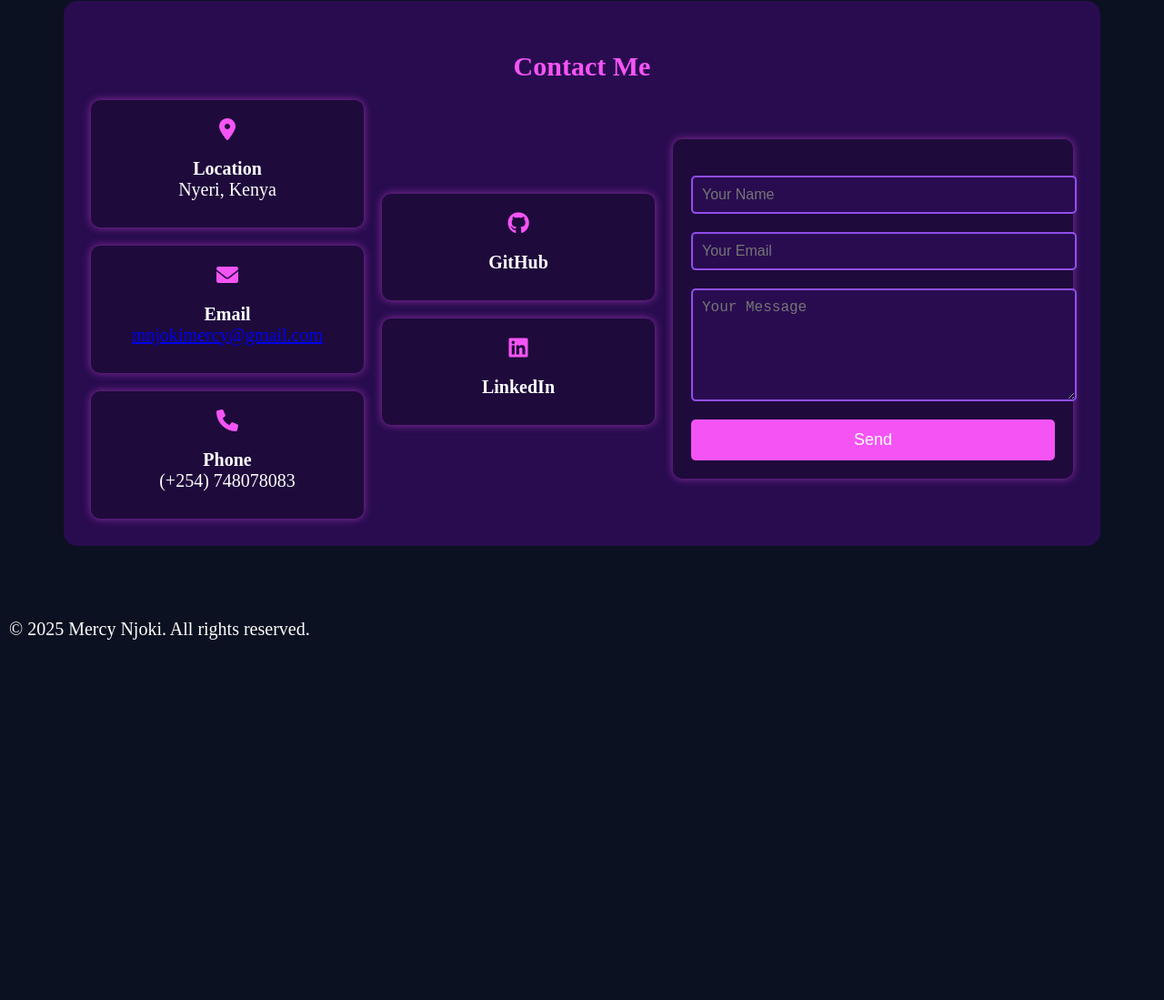
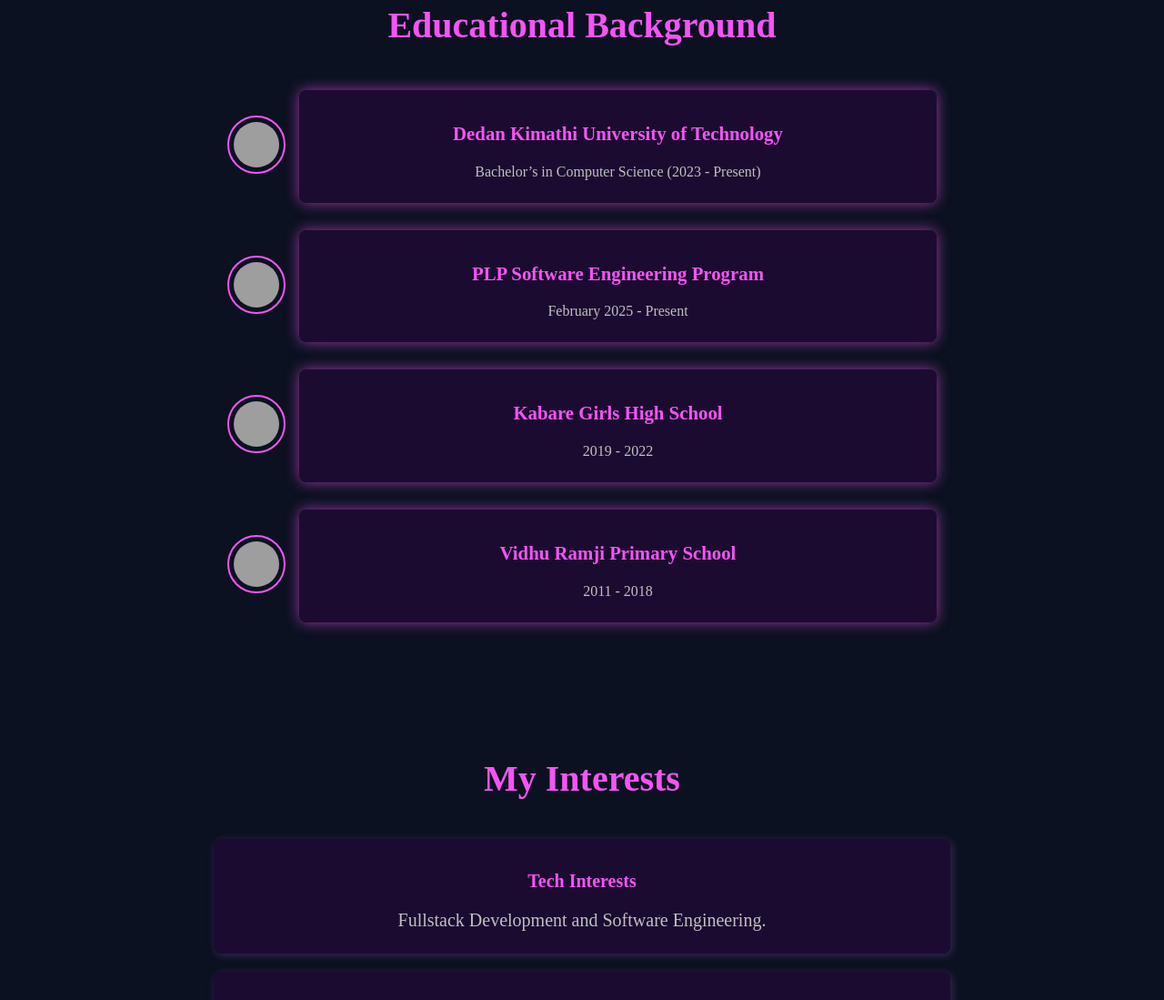
Before and after one commit to m-njoki/portfolio, a plain HTML site: page index.html in a window 1280 px wide. Shown: the part 1701-2800 px from the top of the page at 91% size. Before the commit the page ends 2414 px from the top, so only its background shows below. Drawn offline with Linux system fonts and the light colour scheme; grey boxes are pictures that could not be loaded.

Commit message:
Finished  up

```diff
--- a/index.html
+++ b/index.html
@@ -15,6 +15,7 @@
                 <li><a href="#about">About Me</a></li>
                 <li><a href="#skills">Skills</a></li>
                 <li><a href="#projects">Projects</a></li>
+                <li><a href="#education">Education</a></li>
                 <li><a href="#contact">Contact</a></li>
             </ul>
         </nav>
@@ -39,7 +40,6 @@
 
             <img src="abt.jpg" alt="A professional photo of Mercy Njoki" class="profile-pic">
             </div>
-
 
             <section id="skills">
                 <h1>Skills</h1>
@@ -83,6 +83,71 @@
                         <img src="image/3.png" alt="A game counter">
                         <a href="https://extraordinary-scone-99a109.netlify.app/">Scrabble Counter</a>
                         <p>A counter for Scrabble marks.</p>
+                    </div>
+                </div>
+            </section>
+
+            <section id="education">
+                <h1>Educational Background</h1>
+                <div class="timeline">
+
+                    <!-- University -->
+                    <div class="timeline-item">
+                        <div class="timeline-icon">
+                            <img src="https://encrypted-tbn0.gstatic.com/images?q=tbn:ANd9GcS4ADiW_CJPlln6zqjsHARvbJlINmSbOWR2fA&s" alt="University Logo">
+                        </div>
+                        <div class="timeline-card">
+                            <h3>Dedan Kimathi University of Technology</h3>
+                            <p>Bachelor’s in Computer Science (2023 - Present)</p>
+                        </div>
+                    </div>
+
+                    <!-- PLP Program -->
+                    <div class="timeline-item">
+                        <div class="timeline-icon">
+                            <img src="https://encrypted-tbn0.gstatic.com/images?q=tbn:ANd9GcQ28M-FBUptvdaESVPiUGWhU13xcvWPMkseOgHiGPeZF7VIhXH7DO47qrVct8vUYf-X8l8&usqp=CAU" alt="PLP Logo">
+                        </div>
+                        <div class="timeline-card">
+                            <h3>PLP Software Engineering Program</h3>
+                            <p>February 2025 - Present</p>
+                        </div>
+                    </div>
+
+                    <!-- High School -->
+                    <div class="timeline-item">
+                        <div class="timeline-icon">
+                            <img src="https://encrypted-tbn0.gstatic.com/images?q=tbn:ANd9GcSwUB_P9igcQlhTcoleNBgdpYYB2OxpQpNgng&s" alt="Kabare Girls Logo">
+                        </div>
+                        <div class="timeline-card">
+                            <h3>Kabare Girls High School</h3>
+                            <p>2019 - 2022</p>
+                        </div>
+                    </div>
+
+                    <!-- Primary School -->
+                    <div class="timeline-item">
+                        <div class="timeline-icon">
+                            <img src="https://encrypted-tbn0.gstatic.com/images?q=tbn:ANd9GcT7XKwyD9tO2Xbj7WtKC1F8OzkPtaVOH3_dAQ&s" alt="Vidhu Ramji Logo">
+                        </div>
+                        <div class="timeline-card">
+                            <h3>Vidhu Ramji Primary School</h3>
+                            <p>2011 - 2018</p>
+                        </div>
+                    </div>
+
+                </div>
+            </section>
+
+            <section id="interests">
+                <h1>My Interests</h1>
+                <div class="interests-container">
+                    <div class="interest-item">
+                        <h3>Tech Interests</h3>
+                        <p>Fullstack Development and Software Engineering.</p>
+                    </div>
+                    <div class="interest-item">
+                        <h3>Personal Interests</h3>
+                        <p>Drawing, Dancing, Swimming.</p>
                     </div>
                 </div>
             </section>
--- a/styles.css
+++ b/styles.css
@@ -26,6 +26,10 @@ h1{
     font-size: 40px;
     font-weight: bold;
 }
+h3{
+    font-size: 20px;
+    color: rgb(245, 84, 245);
+}
 
 /*Nav section*/
 nav{
@@ -48,9 +52,10 @@ nav ul li a{
     font-weight: bold;
     color: rgb(245, 84, 245);
 }
+
 nav ul li a:hover{
     background-color: rgb(60, 10, 100);
-    border: #ffffff solid 2px;
+    border: #924eeb solid 2px;
     border-radius: 5px;
     padding: 5px;
     color: white;
@@ -124,7 +129,7 @@ main{
 }
 
 .skill-card {
-    background-color: rgb(90, 5, 90);
+    background-color: #290C50;
     border: 2px solid #924eeb;
     border-radius: 10px;
     padding: 10px;
@@ -190,8 +195,96 @@ main{
 
 .project-card p {
     font-size: 16px;
-    color: white;
+    color: #c0c0c0;
     margin-top: 5px;
+}
+
+/*Experience section*/
+#education {
+    padding: 50px 10%;
+    text-align: center;
+    color: #ffffff;
+}
+
+.timeline {
+    display: flex;
+    flex-direction: column;
+    align-items: center;
+    position: relative;
+}
+
+.timeline-item {
+    display: flex;
+    align-items: center;
+    width: 80%;
+    margin: 15px 0;
+    position: relative;
+}
+
+.timeline-icon img {
+    width: 50px;
+    height: 50px;
+    border-radius: 50%;
+    border: 2px solid rgb(245, 84, 245);
+    padding: 5px;
+}
+
+.timeline-card {
+    background: rgba(30, 10, 50, 0.9);
+    padding: 15px;
+    margin-left: 15px;
+    border-radius: 8px;
+    box-shadow: 0 0 15px rgba(245, 84, 245, 0.6);
+    color: #e0e0e0;
+    flex-grow: 1;
+    transition: transform 0.3s ease-in-out;
+}
+
+.timeline-card:hover {
+    transform: scale(1.05);
+    box-shadow: 0 0 25px rgba(245, 84, 245, 0.8);
+}
+
+.timeline-card h3 {
+    font-size: 1.3em;
+    font-weight: bold;
+    color: rgb(245, 84, 245);
+}
+
+.timeline-card p {
+    font-size: 1em;
+    color: #c0c0c0;
+}
+
+/*Interests section*/
+#interests {
+    padding: 50px 10%;
+    text-align: center;
+    color: #c0c0c0;
+}
+
+.interests-container {
+    display: flex;
+    flex-direction: column;
+    align-items: center;
+}
+
+.interest-item {
+    background: rgba(30, 10, 50, 0.9);
+    padding: 15px;
+    margin: 10px 0;
+    width: 80%;
+    border-radius: 8px;
+    box-shadow: 2px 2px 10px rgba(150, 100, 200, 0.3);
+}
+
+.interest-item p{
+    color: #c0c0c0;
+}
+
+.interest-item:hover {
+        transform: scale(1.05);
+        box-shadow: 0 0 25px rgba(245, 84, 245, 0.8);
 }
 
 /*Contact section*/
@@ -213,7 +306,7 @@ main{
 
 .contact-container {
     display: flex;
-    justify-content: space-between;
+    justify-content: space-around;
     align-items: center;
     flex-wrap: wrap;
     gap: 20px;
@@ -259,7 +352,7 @@ form {
 }
 
 input, textarea {
-    padding: 10px;
+    padding: 5px;
     font-size: 16px;
     border-radius: 5px;
     border: 2px solid #924eeb;
@@ -299,3 +392,15 @@ button:hover {
         max-width: 100%;
     }
 }
+
+/* Footer section */
+footer {
+    background-color: #0b1120;
+    color: white;
+    text-align: center;
+    font-weight: bolder;
+    padding: 20px 0;
+    position: relative;
+    bottom: 0;
+    width: 100%;
+}
```
